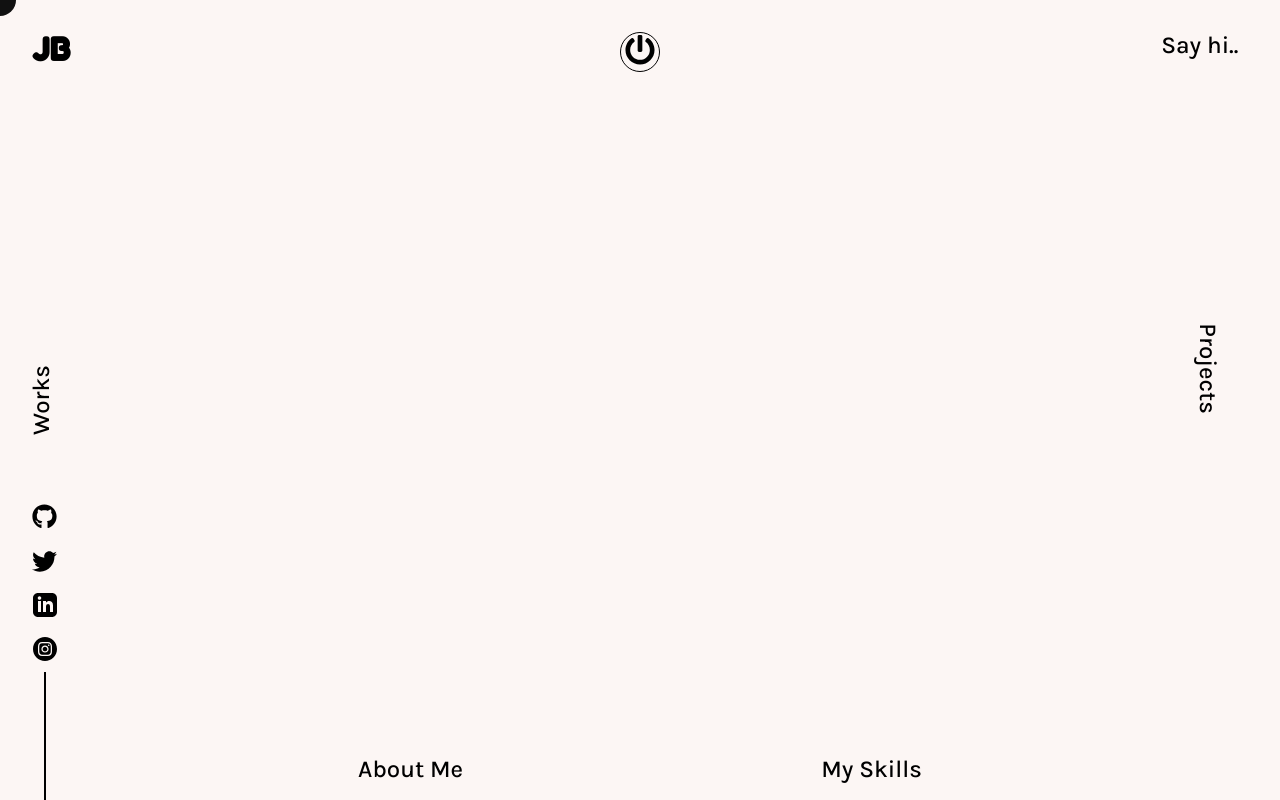
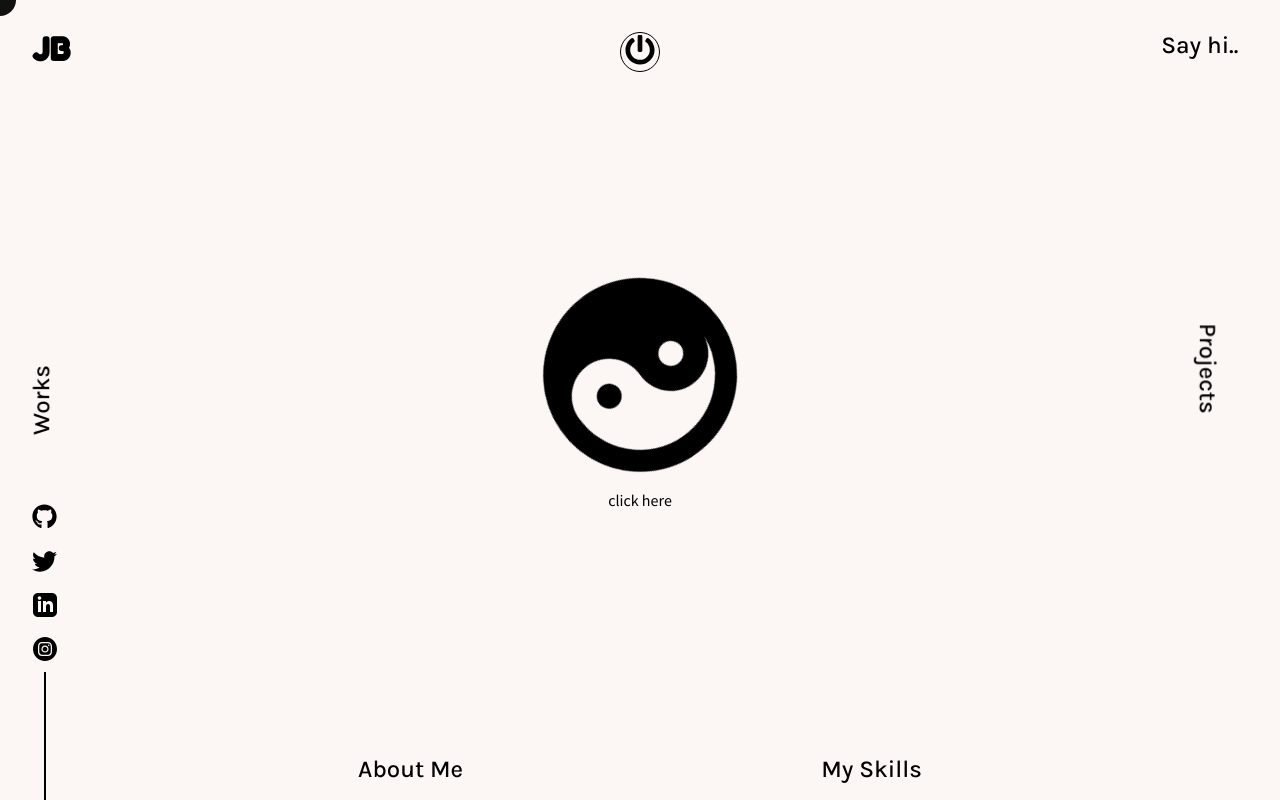
Before and after one commit to jayPreak/react-portfolio, a React (Create React App) app: page / in a window 1280 px wide. Built offline with nearby package versions, Linux system fonts and the light colour scheme.

Commit message:
button theme

```diff
--- a/src/components/Main.js
+++ b/src/components/Main.js
@@ -1,9 +1,10 @@
-import React from "react";
+import React, { useState } from "react";
 import { NavLink } from "react-router-dom";
-import styled from "styled-components";
+import styled, { keyframes } from "styled-components";
 import LogoComponent from "../subComponents/LogoComponent";
 import PowerButton from "../subComponents/PowerButton";
 import SocialIcons from "../subComponents/SocialIcons";
+import { YinYang } from "./AllSvgs";
 
 const MainContainer = styled.div`
   background: ${(props) => props.theme.body};
@@ -45,7 +46,7 @@ const Projects = styled(NavLink)`
 `;
 
 const Works = styled(NavLink)`
-  color: ${(props) => props.theme.text};
+  color: ${(props) => (props.click ? props.theme.body : props.theme.text)};
   position: absolute;
   top: 50%;
   left: calc(1rem + 2vw);
@@ -64,7 +65,7 @@ const BottomBar = styled.div`
   justify-content: space-evenly;
 `;
 const About = styled(NavLink)`
-  color: ${(props) => props.theme.text};
+  color: ${(props) => (props.click ? props.theme.body : props.theme.text)};
 
   text-decoration: none;
   z-index: 1;
@@ -76,14 +77,73 @@ const Skills = styled(NavLink)`
   z-index: 1;
 `;
 
+const rotate = keyframes`
+from{
+  transform: rotate(0);
+}
+to{
+  transform: rotate(360deg);
+}
+`;
+
+const Center = styled.div`
+  position: absolute;
+  top: ${(props) => (props.click ? "85%" : "50%")};
+  left: ${(props) => (props.click ? "92%" : "50%")};
+  transform: translate(-50%, -50%);
+  border: none;
+  outline: none;
+  background-color: transparent;
+  display: flex;
+  flex-direction: column;
+  justify-content: center;
+  align-items: center;
+  transition: all 1s ease;
+
+  & > :first-child {
+    animation: ${rotate} infinite 1.5s linear;
+  }
+
+  & > :last-child {
+    display: ${(props) => (props.click ? "none" : "inline-block")};
+    padding: 1rem;
+  }
+`;
+
+const DarkDiv = styled.div`
+  position: absolute;
+  top: 0;
+  bottom: 0;
+  background-color: #000;
+  right: 50%;
+  width: ${(props) => (props.click ? "50%" : "0%")};
+  height: ${(props) => (props.click ? "100%" : "0%")};
+  z-index: 1;
+  transition: height 0.5s ease, width 1s ease 0.5s;
+`;
+
 export default function Main() {
+  const [click, setClick] = useState(false);
+
+  const handleClick = () => setClick(!click);
+
   return (
     <MainContainer>
+      <DarkDiv click={click} />
       <Container>
         <PowerButton />
         <LogoComponent />
         <SocialIcons />
 
+        <Center click={click}>
+          <YinYang
+            onClick={() => handleClick()}
+            width={click ? 120 : 200}
+            height={click ? 120 : 200}
+            fill="currentColor"
+          />
+          <span>click here</span>
+        </Center>
         <Contact
           target="_blank"
           to={{ pathname: "mailto:jayesh.preak2003@gmail.com" }}
@@ -95,12 +155,12 @@ export default function Main() {
           <h2>Projects</h2>
         </Projects>
 
-        <Works to="/works">
+        <Works to="/works" click={click}>
           <h2>Works</h2>
         </Works>
 
         <BottomBar>
-          <About to="/about">
+          <About to="/about" click={click}>
             <h2>About Me</h2>
           </About>
           <Skills to="/skills">
```
